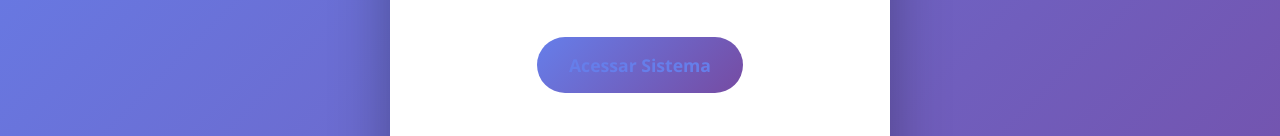
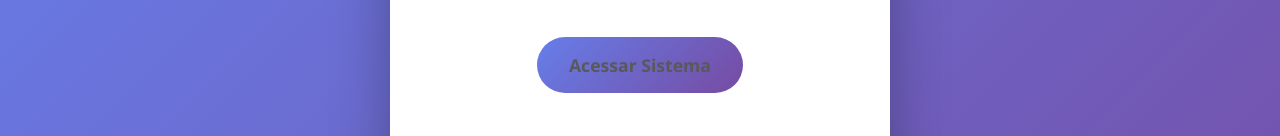
Before and after one commit to N30R4BB1t/login-register, a website: page views/index.html in a window 1280 px wide. Shown: the part 260-396 px from the top of the page. Drawn offline with Linux system fonts and the light colour scheme.

Commit message:
Update style_index.css

```diff
--- a/public/css/style_index.css
+++ b/public/css/style_index.css
@@ -11,7 +11,7 @@ body {
     display: flex;
     justify-content: center;
     align-items: center;
-    color: #667eea;  /* ✅ CORRIGIDO: Branco no gradiente escuro */
+    color: #ffffff;  /* ✅ CORRIGIDO: Branco no gradiente escuro */
 }
 
 .container {
@@ -40,7 +40,7 @@ p {
     display: inline-block;
     padding: 1rem 2rem;
     background: linear-gradient(135deg, #667eea 0%, #764ba2 100%);
-    color: #667eea;  /* ✅ JÁ ESTAVA CORRETO */
+    color: #595959;  /* ✅ JÁ ESTAVA CORRETO */
     text-decoration: none;
     border-radius: 50px;
     font-weight: 600;
```
